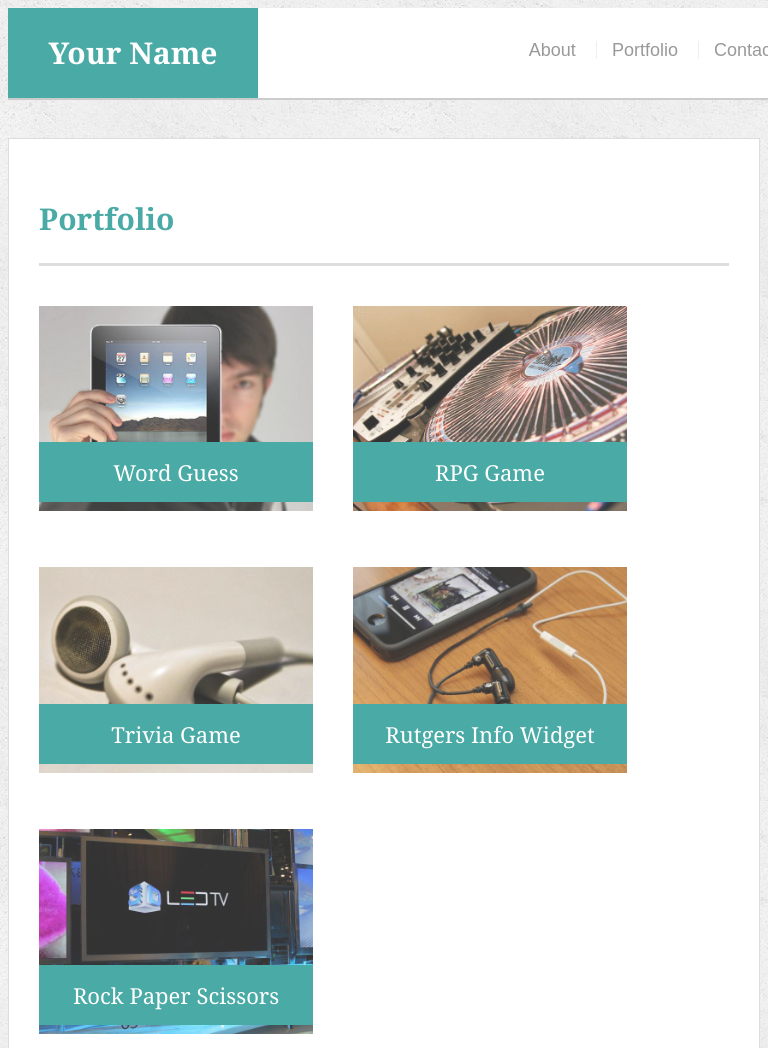
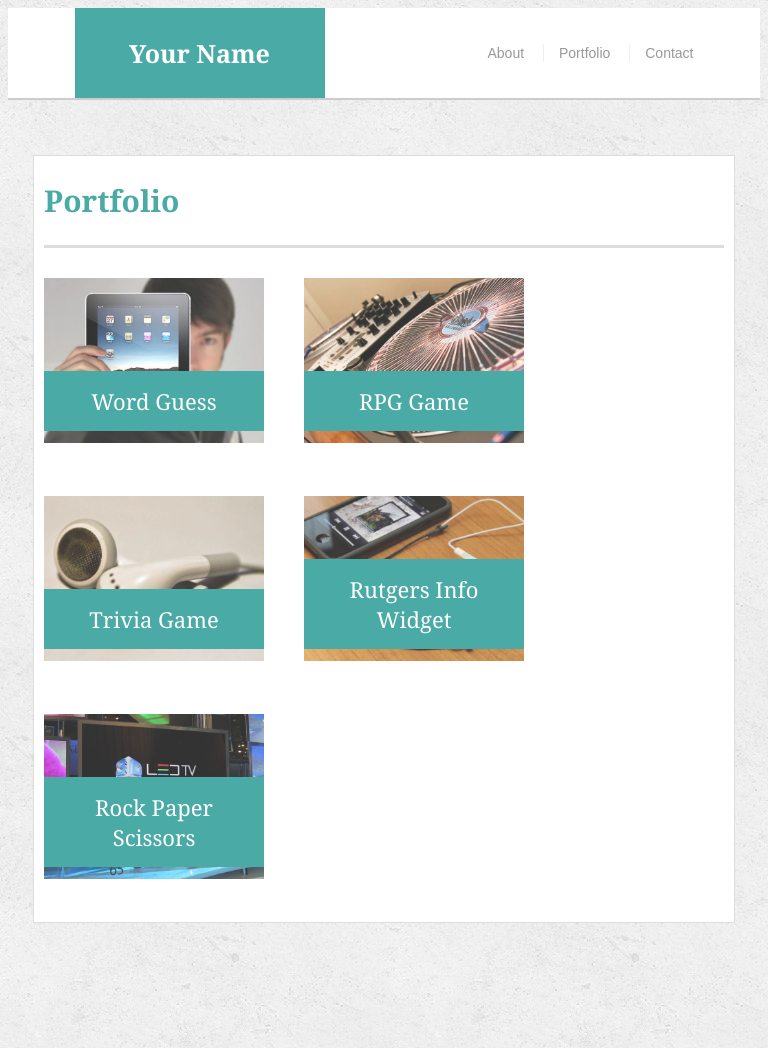
Before and after one commit to Cmader555/Responsive-Portfolio, a plain HTML site: page portfolio.html in a window 768 px wide. Shown: the top 1048 px of the page. Drawn offline with Linux system fonts and the light colour scheme.

Commit message:
Finished 768px queries

```diff
--- a/assets/css/style.css
+++ b/assets/css/style.css
@@ -219,11 +219,69 @@ input[type=submit] {
   border: 0 none;
 }
 
-@media screen and (max-width: 980px){
+@media screen and (max-width: 980px) and (min-width:768px) {
+
+
 
 }
 
-@media screen and (max-width: 768px){
+
+@media screen and (max-width: 768px) and (min-width:640px) {
+
+#masthead {
+  position: static;
+}
+
+.navcontain {
+  display: flex;
+}
+#logo {
+  margin: auto;
+  font-size: 25px;
+}
+#below
+{
+  margin: auto;
+
+}
+
+#main-container {
+  padding-top: 25px;
+  padding-right: 25px;
+  padding-left: 25px;
+
+
+  }
+
+.main-section
+{
+  margin-bottom: 300px;
+  padding-top: 20px;
+
+}
+
+body {
+  font-size: 14px;
+  line-height: 25px;
+}
+h1 {
+  margin-bottom: 10px;
+  margin-top: 10px;
+}
+
+#imgsec {
+padding: 10px;
+margin-right: auto;
+margin-left: auto;
+
+}
+
+.work {
+  width: 220px;
+
+}
+
+
 
 }
 
@@ -258,8 +316,12 @@ p {
   width: 100%;
 }
 
-#plswork {
-  text-align: center;
+.work {
+  width: 100%;
+  margin-right: auto;
+  margin-left: auto;
+  margin-bottom: 20px;
+
 }
 
 }
--- a/portfolio.html
+++ b/portfolio.html
@@ -10,7 +10,7 @@
 <body>
 
   <header id="masthead">
-    <div class="container">
+    <div class="container navcontain">
       <a href="index.html" id="logo">Your Name</a>
       <nav id="below">
         <a href="index.html">About</a>
```
Also changed, not shown: contact.html (+1 -1 lines), index.html (+2 -2 lines).
